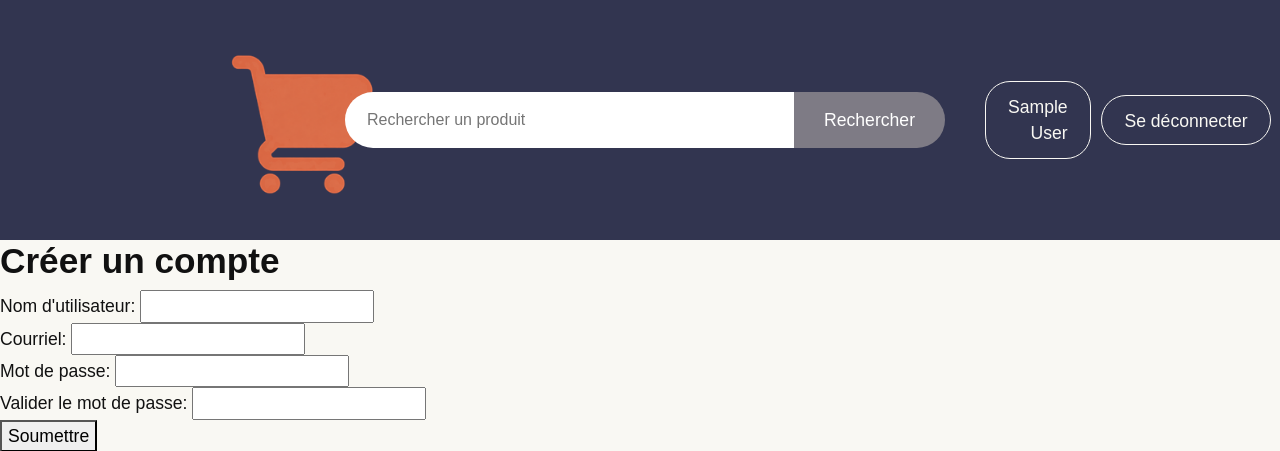
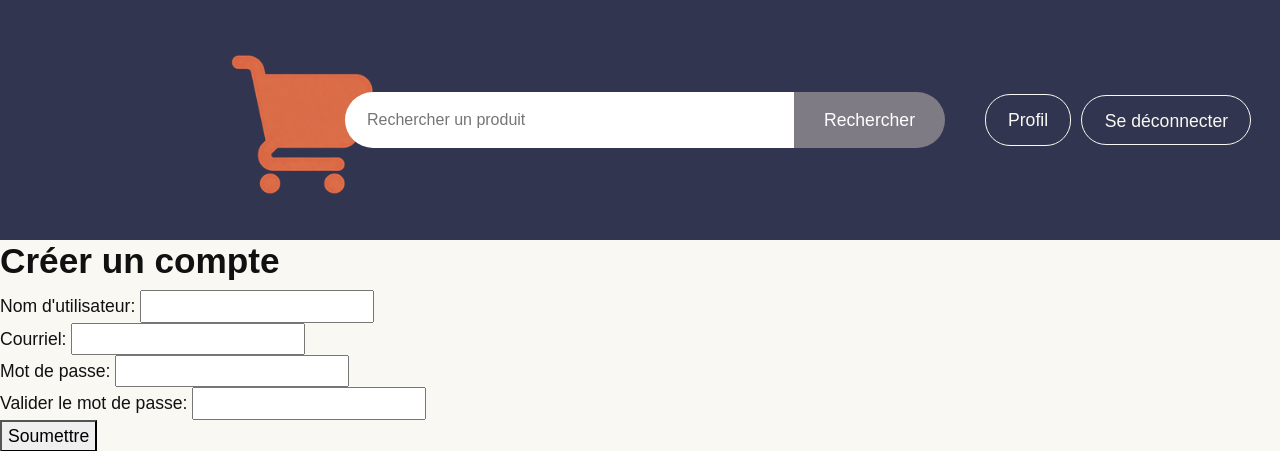
Before and after one commit to SolsticeDemers/Projet-web, a Flask app: page /compte/creer_compte in a window 1280 px wide. Shown: the top 451 px of the page. Run offline with Flask 3, Linux system fonts and the light colour scheme; the visitor is signed in with stand-in values (Sample User, id 1); some libraries are stand-ins or nearby versions.

Commit message:
debut page profil pour ajout btn

```diff
--- a/compte.py
+++ b/compte.py
@@ -5,7 +5,7 @@ Ce script décrit le blue print Compte
 import re
 import hashlib
 
-from flask import Blueprint, render_template, request, redirect, session
+from flask import Blueprint, render_template, request, redirect, session, abort
 import bd
 
 
@@ -259,3 +259,15 @@ def deconnection():
     session.clear()
 
     return redirect("/", code=303)
+
+@bp_compte.route("/profil")
+def profil():
+    """Affiche le profil de l'utilisateur connecté"""
+    if "id_utilisateur" not in session:
+        abort(401)
+
+    with bd.creer_curseur() as curseur:
+        utilisateur = bd.get_vendeur(curseur, session["id_utilisateur"])
+        # produits = bd.get_produits_par_vendeur(curseur, session["id_utilisateur"])
+
+    return render_template("profil.jinja", utilisateur=utilisateur)
--- a/templates/_modele.jinja
+++ b/templates/_modele.jinja
@@ -41,10 +41,8 @@
             {% if session['id_utilisateur'] %}
             <div class="connexion connecter">
 
-
-
-                <a href="#">
-                    {{session['nom']}}
+                <a href="/compte/profil" class="btn_profil">
+                    Profil
                 </a>
 
                 <a href="/compte/deconnection" class="btn_deconnection">
```
Also changed, not shown: templates/profil.jinja (added, +14 -0 lines).
